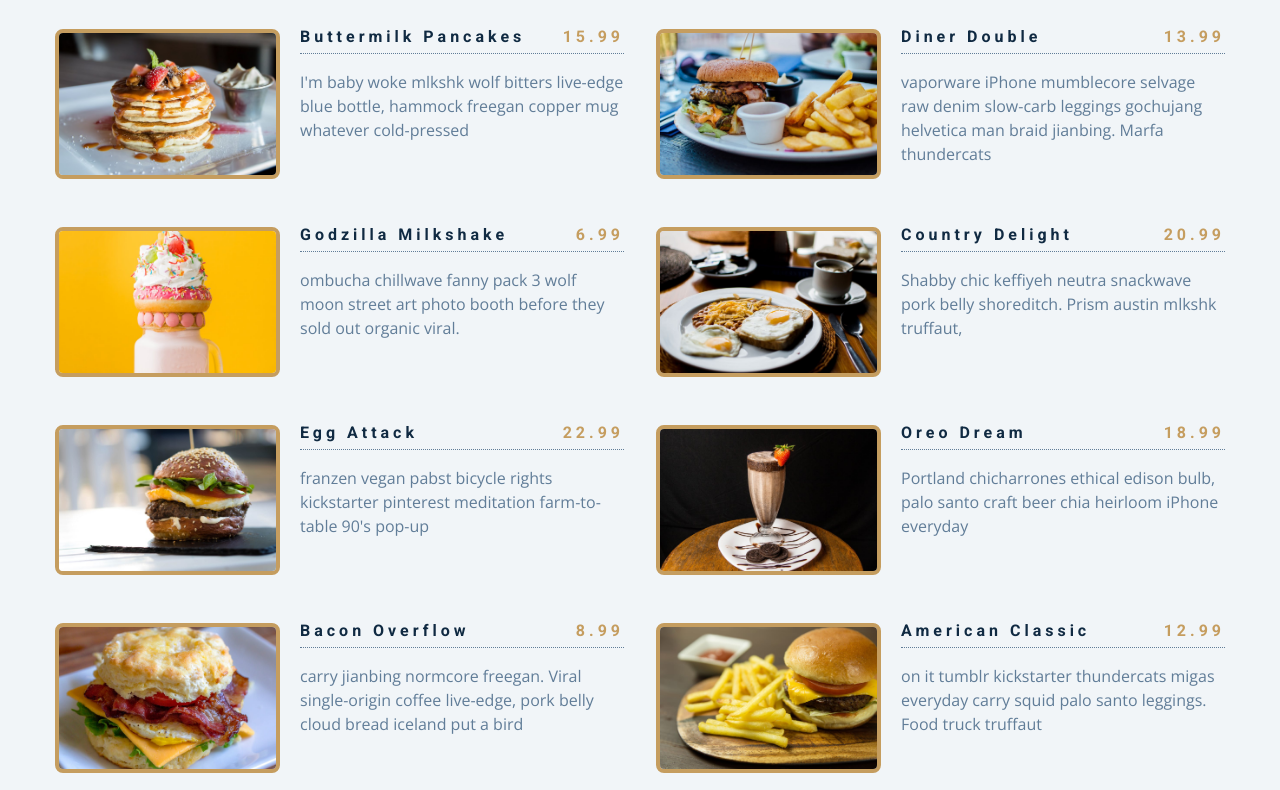
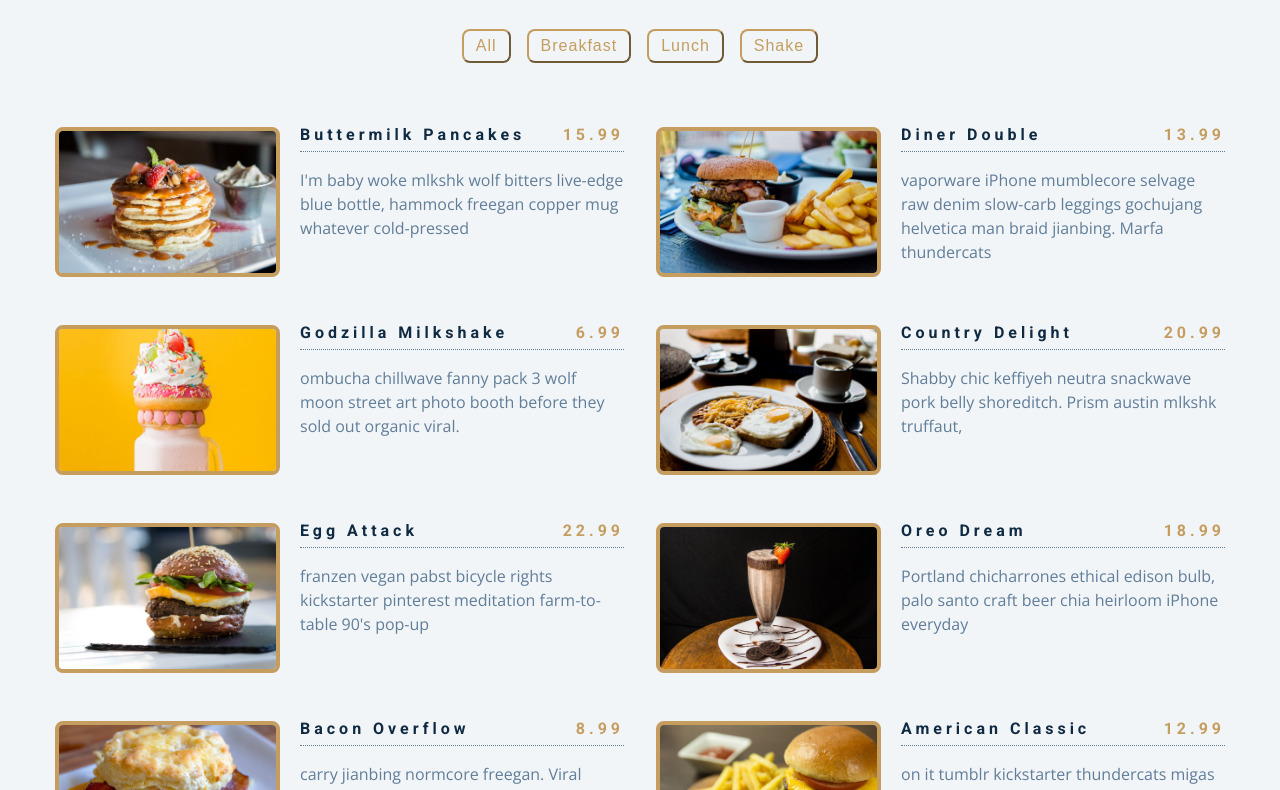
Before and after one commit to SheidaMohassesy/menu, a plain HTML site: page index.html in a window 1280 px wide. Shown: the part 139-929 px from the top of the page. Drawn offline with nearby package versions, Linux system fonts and the light colour scheme.

Commit message:
Add filter and improve the logic

```diff
--- a/app.js
+++ b/app.js
@@ -74,9 +74,21 @@ const menu = [
 ];
 
 const sectionCenter = document.querySelector(".section-center");
+const filterButtons = document.querySelectorAll(".filter-btn");
+
 
 window.addEventListener("DOMContentLoaded", () => {
-  let displayMenu = menu.map((item) => {
+  displayMenuItems(menu);
+});
+
+filterButtons.forEach( (item) => {
+  item.addEventListener("click", (e) => {
+    console.log(e.currentTarget.dataset);
+  });
+});
+
+displayMenuItems = (menuItems) => {
+  let displayMenu = menuItems.map((item) => {
     // console.log(item);
     return `<article class="menu-item">
     <img src=${item.img} class="photo" alt=${item.title}>
@@ -91,4 +103,4 @@ window.addEventListener("DOMContentLoaded", () => {
   });
   const stringDisplayMenu = displayMenu.join("");
   sectionCenter.innerHTML = stringDisplayMenu;
-});
+};
--- a/index.html
+++ b/index.html
@@ -20,6 +20,12 @@
         <div class="underline"></div>
       </div>
       <!--filter buttons-->
+      <div class="btn-container">
+        <button class="filter-btn" type="button">all</button>
+        <button class="filter-btn" type="button">breakfast</button>
+        <button class="filter-btn" type="button">lunch</button>
+        <button class="filter-btn" type="button">shake</button>
+      </div>
       <!--menu items-->
       <div class="section-center">
         <!--single item-->
```
